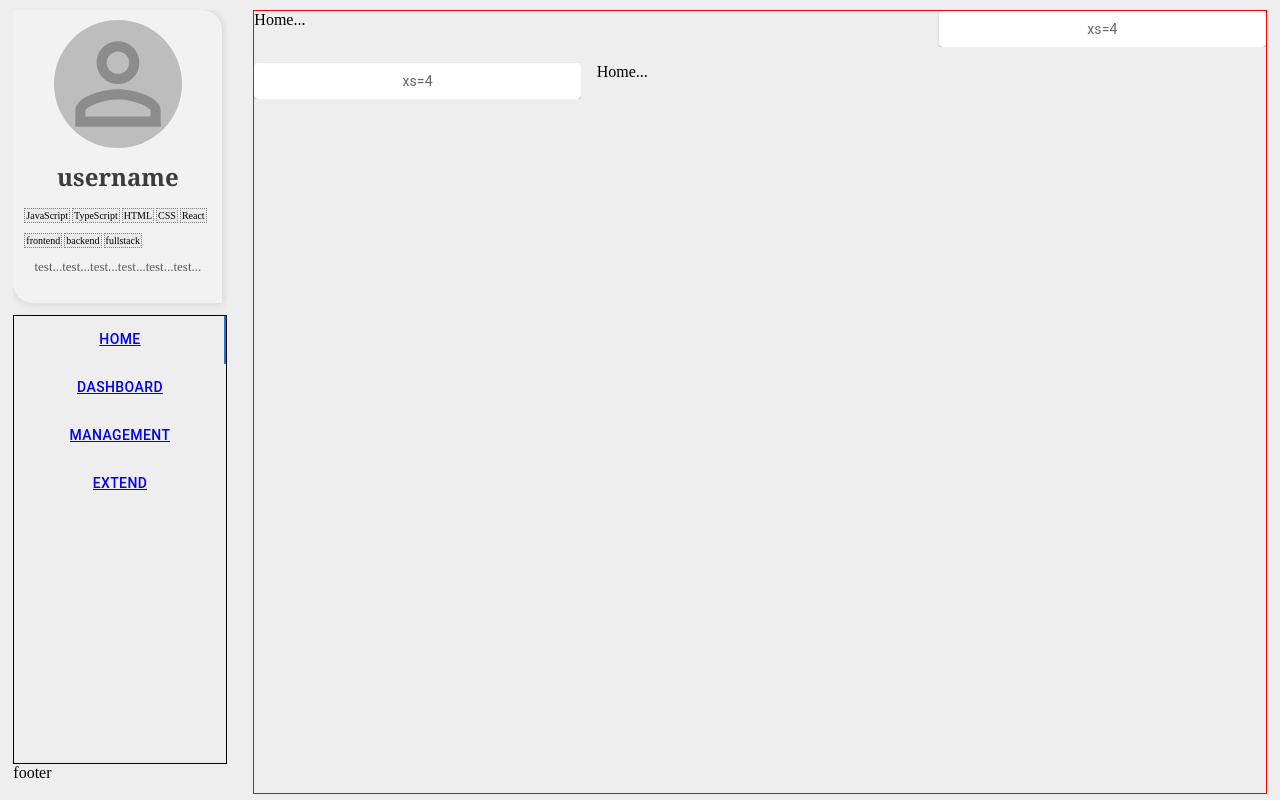
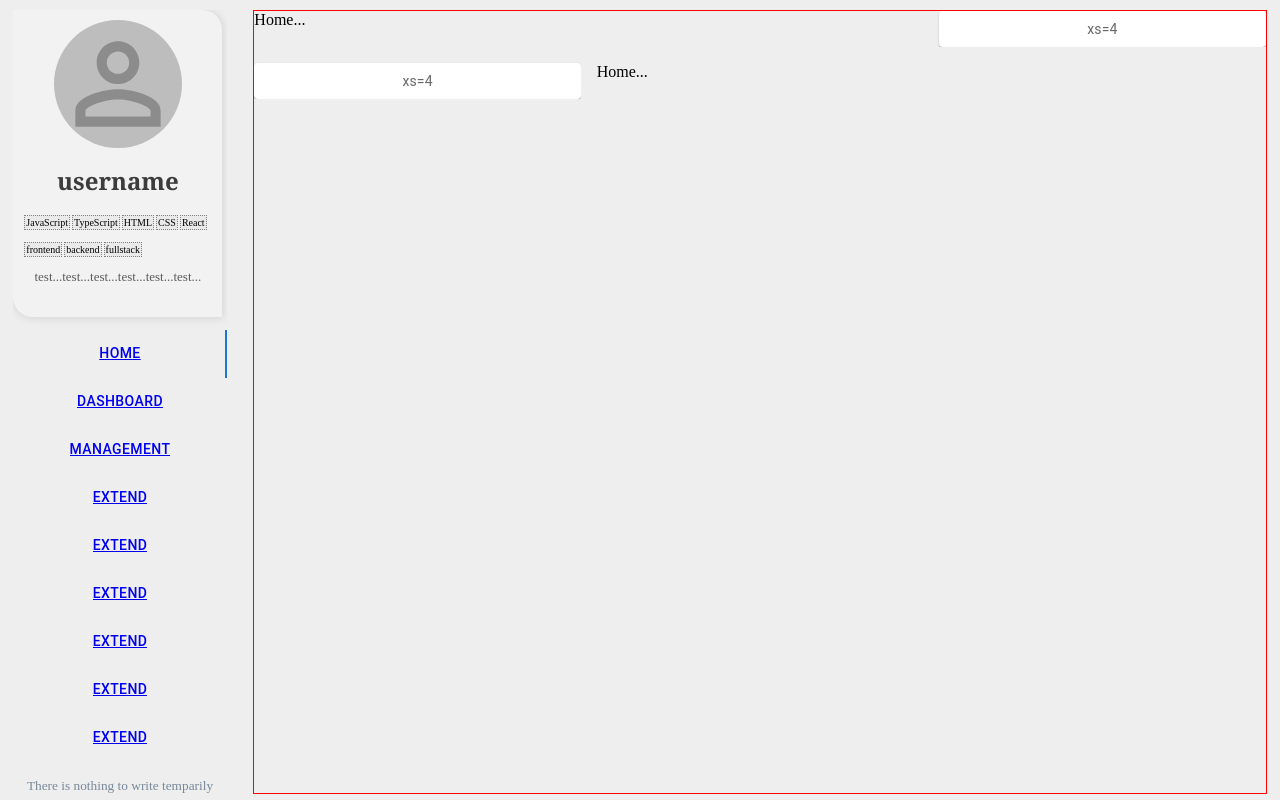
Before and after one commit to NGgoing/myblog, a React (Create React App) app: page /home in a window 1280 px wide. Built offline with nearby package versions, Linux system fonts and the light colour scheme.

Commit message:
complete: the LeftPart's layout

```diff
--- /dev/null
+++ b/src/components/LeftPart/Footer/index.jsx
@@ -0,0 +1,3 @@
+export default () => {
+  return <>There is nothing to write temparily</>;
+};
--- a/src/components/LeftPart/Tabs/index.jsx
+++ b/src/components/LeftPart/Tabs/index.jsx
@@ -1,15 +1,40 @@
 import { NavLink } from "react-router-dom";
 import Tabs from "@mui/material/Tabs";
 import Tab from "@mui/material/Tab";
+import { useState } from "react";
 
 export default () => {
+  const [value, setValue] = useState(0);
+
+  const tabsChangeHandler = (event, newValue) => {
+    setValue(newValue);
+  };
+
   return (
     <div>
-      <Tabs orientation="vertical" value={0}>
+      {/* unsolved: tabs can't scroll */}
+      <Tabs
+        orientation="vertical"
+        value={value}
+        onChange={tabsChangeHandler}
+        variant="scrollable"
+        allowScrollButtonsMobile
+      >
         <Tab label={<NavLink to="home">home</NavLink>} />
         <Tab label={<NavLink to="dashboard">dashboard</NavLink>} />
         <Tab label={<NavLink to="management">management</NavLink>} />
         <Tab label={<NavLink to="extend">extend</NavLink>} />
+        <Tab label={<NavLink to="extend">extend</NavLink>} />
+        <Tab label={<NavLink to="extend">extend</NavLink>} />
+        <Tab label={<NavLink to="extend">extend</NavLink>} />
+        <Tab label={<NavLink to="extend">extend</NavLink>} />
+        <Tab label={<NavLink to="extend">extend</NavLink>} />
+        <Tab label={<NavLink to="extend">extend</NavLink>} />
+        <Tab label={<NavLink to="extend">extend</NavLink>} />
+        <Tab label={<NavLink to="extend">extend</NavLink>} />
+        <Tab label={<NavLink to="extend">extend</NavLink>} />
+        <Tab label={<NavLink to="extend">extend</NavLink>} />
+        <Tab label={<NavLink to="home">home</NavLink>} />
       </Tabs>
     </div>
   );
--- a/src/components/LeftPart/index.css
+++ b/src/components/LeftPart/index.css
@@ -3,6 +3,23 @@
   height: 100%;
   display: flex;
   flex-direction: column;
+}
+
+.userprofile {
+  min-height: 320px;
+  max-height: 350px;
+}
+
+.tabs {
+  min-height: 300px;
+  max-height: 450px;
+}
+
+.footer {
+  text-align: center;
+  color: lightslategray;
+  font-size: smaller;
+  font-weight: 400;
 }
 
 .flex1 {
--- a/src/components/LeftPart/index.jsx
+++ b/src/components/LeftPart/index.jsx
@@ -1,20 +1,23 @@
 import UserProfile from "./UserProfile";
 import MyTabs from "./Tabs";
+import Footer from "./Footer";
 import "./index.css";
 
 export default () => {
   return (
     <div className="leftpart">
       {/* the UserProfile part */}
-      <div className="flex7">
+      <div className="flex7 userprofile">
         <UserProfile />
       </div>
       {/* the vertical tabs part */}
-      <div className="flex22 border">
+      <div className="flex22 tabs">
         <MyTabs />
       </div>
       {/* the footer that can show some website info  */}
-      <div className="flex1">footer</div>
+      <div className="flex1 footer">
+        <Footer />
+      </div>
     </div>
   );
 };
```
